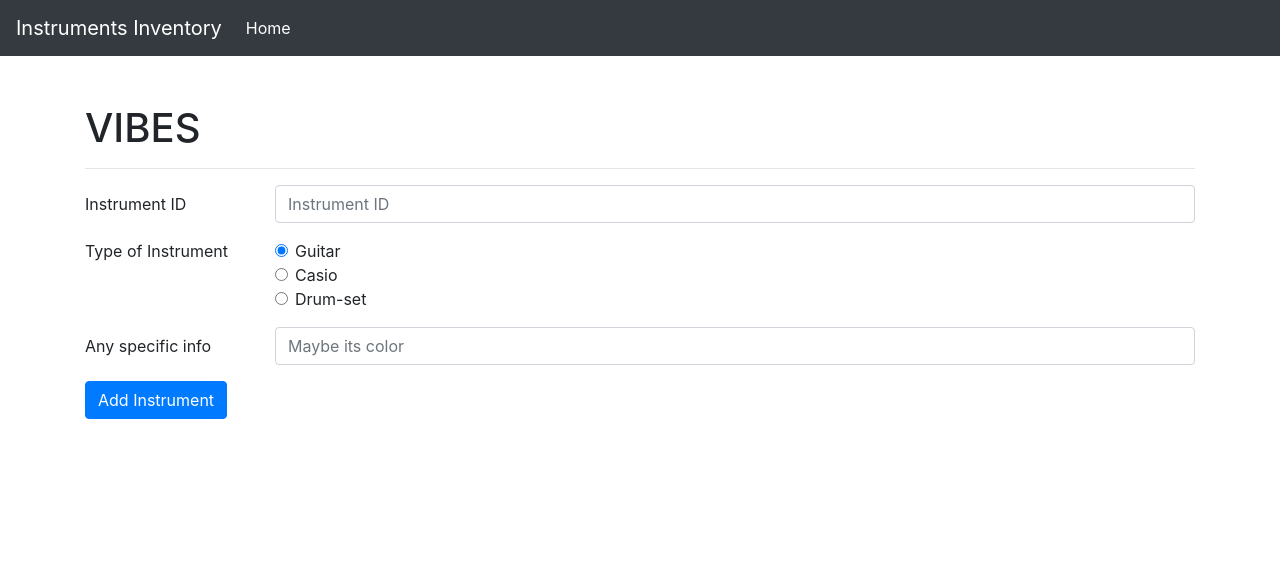
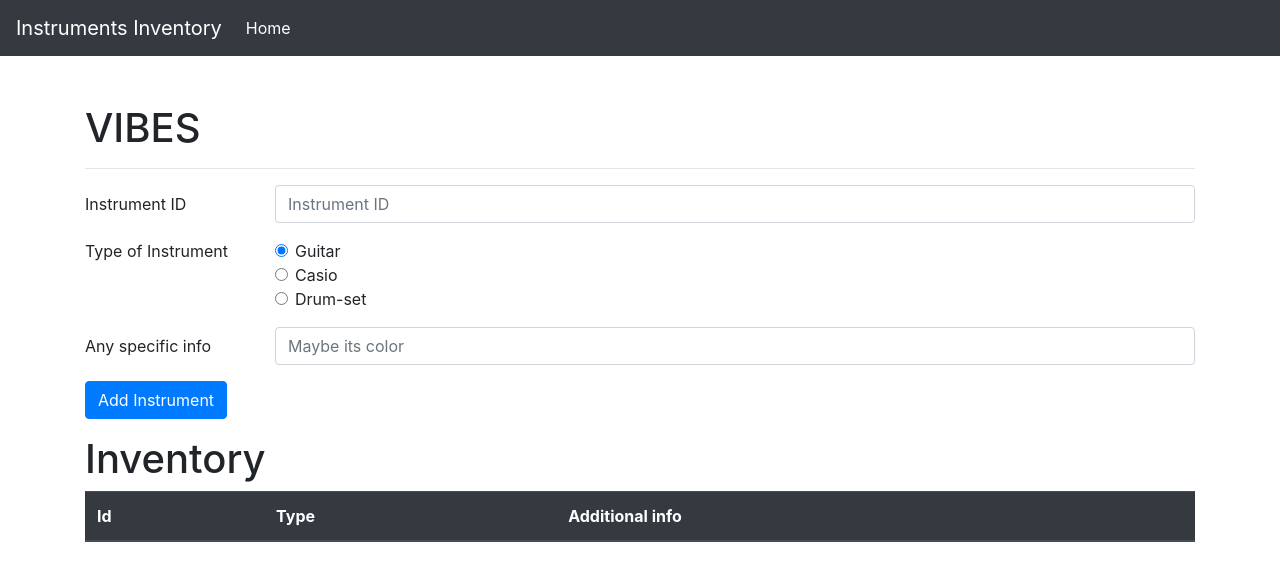
Before and after one commit to Lokesh8203/Inventory-management-system, a plain HTML site: page src/index.html in a window 1280 px wide. Drawn offline with nearby package versions, Linux system fonts and the light colour scheme.

Commit message:
This table will include all instruments

```diff
--- a/src/index.html
+++ b/src/index.html
@@ -83,6 +83,20 @@
             </div>
         </form>
 
+        <div id="table">
+            <h1>Inventory</h1>
+            <table class="table table-hover table-dark">
+                <thead>
+                    <tr>
+                        <th scope="col">Id</th>
+                        <th scope="col">Type</th>
+                        <th scope="col">Additional info</th>
+                    </tr>
+                </thead>
+                <tbody id="tableBody">
+                </tbody>
+            </table>
+        </div>
 
     </div>
     <!-- Optional JavaScript -->
```
